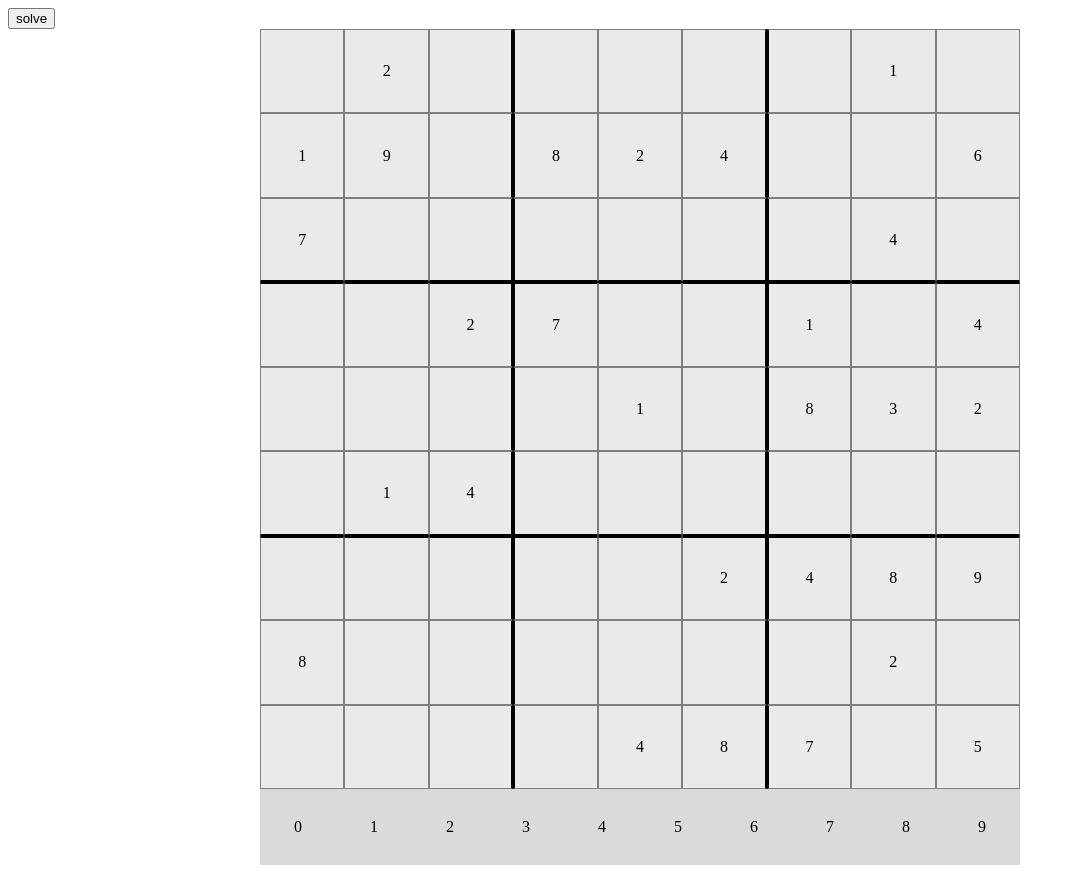
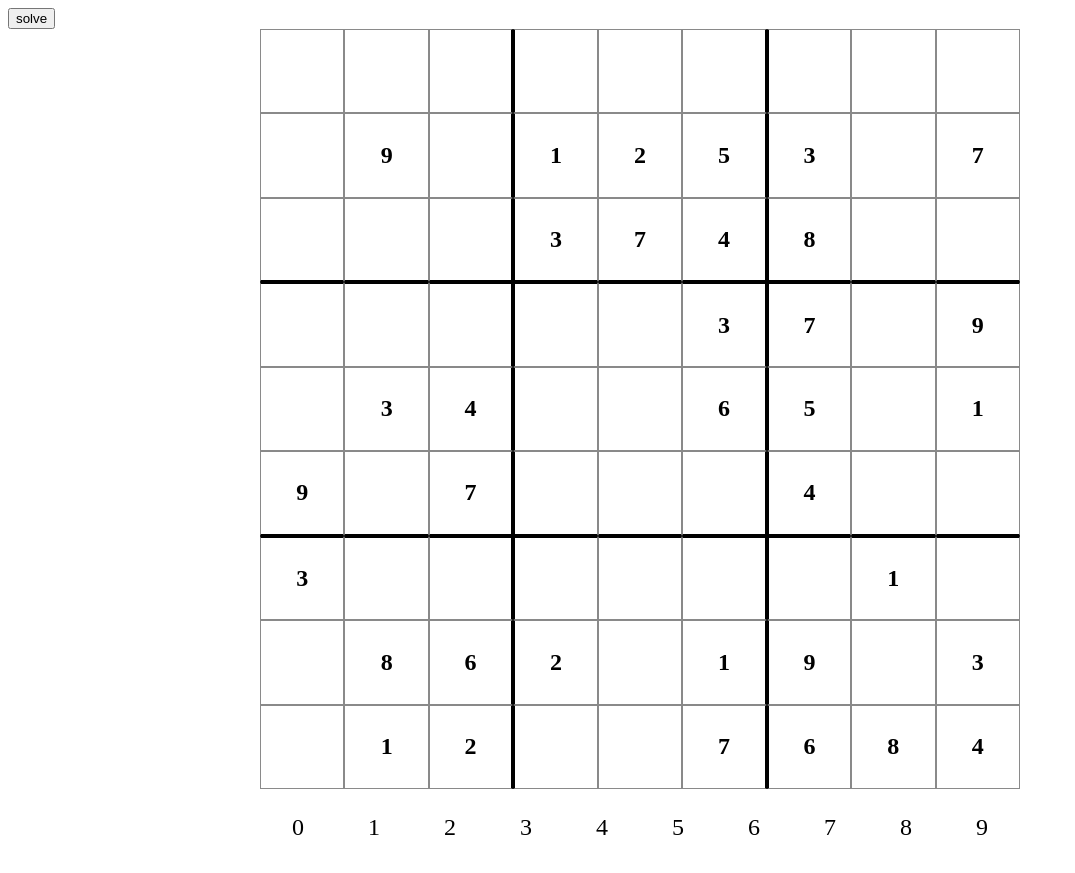
Before and after one commit to Kuba429/sudoku, a React (Vite) app: page / in a window 1280 px wide. Shown: the whole page, without its empty margins (0-1075 px from the left). Built offline with nearby package versions, Linux system fonts and the light colour scheme.

Commit message:
more colors (not finished)

```diff
--- a/src/components/Board.tsx
+++ b/src/components/Board.tsx
@@ -41,7 +41,7 @@ export function getBoard() {
 	)!;
 	// shuffle the board
 	const flatBoard = board.flat();
-	const SHUFFLES = 50;
+	const SHUFFLES = 20;
 	for (let i = 0; i < SHUFFLES; i++) {
 		// get 0th, 3rd or 6th column or row
 		const p1 = Math.floor(Math.random() * 3) * 3;
@@ -71,7 +71,7 @@ export function getBoard() {
 			else if (c.value === target2) c.value = target1;
 		});
 	}
-	const SET_CELLS = 30;
+	const SET_CELLS = 35;
 	// make SET_CELLS unchangeable
 	for (let i = 0; i < SET_CELLS; ) {
 		const idx = Math.floor(Math.random() * flatBoard.length);
--- a/src/components/Cell.tsx
+++ b/src/components/Cell.tsx
@@ -41,6 +41,7 @@ function getCellClasses(
 	if (x === 3 || x === 6) classes.push("border-left");
 	if (y === 3 || y === 6) classes.push("border-top");
 	if (y === 2 || y === 5) classes.push("border-bottom");
+	if (!cell.canChange) classes.push("set");
 	if (commonZone.findIndex((c) => c.x === x && c.y === y) !== -1)
 		classes.push("common-zone");
 	if (invalid.findIndex((c) => c.x === x && c.y === y) !== -1)
--- a/src/index.scss
+++ b/src/index.scss
@@ -1,7 +1,19 @@
+:root {
+	--board-bg: #ffffff;
+	--contrast: #000000;
+	--border: #00000075;
+	--border-active: #000000;
+	--border-edge: #000000;
+	--accent: #2176ae;
+	--active-bg: #d7eeff;
+	--common-bg: #d7eeff;
+	--invalid: #fe6666;
+	--invalid-light: #fe8888;
+}
 .board {
 	width: 95vmin;
 	height: 95vmin;
-	background-color: #eaeaea;
+	background-color: var(--board-bg);
 	margin: auto;
 	display: grid;
 	grid-template-rows: repeat(9, 1fr);
@@ -13,37 +25,50 @@
 	display: flex;
 	justify-content: center;
 	align-items: center;
-	border: 1px #00000075 solid;
+	border: 1px var(--border) solid;
+	font-size: 1.5rem;
 	cursor: default;
-	&.common-zone:not(.active) {
-		background-color: #dddddd;
+	color: var(--accent);
+	transition: ease all 0.1s;
+	&.common-zone:not(.active, .invalid) {
+		background-color: var(--common-bg);
 	}
 	&.active {
-		background-color: #cbcbcb;
-		border: 2px #000000 solid;
+		background-color: var(--active-bg);
+		transform: scale(110%);
+		border: 2px var(--border-active) solid;
+		color: var(--contrast);
 	}
 	&.border-right {
-		border-right: 2px solid black;
+		border-right: 2px solid var(--border-edge);
 	}
 	&.border-left {
-		border-left: 2px solid black;
+		border-left: 2px solid var(--border-edge);
 	}
 	&.border-top {
-		border-top: 2px solid black;
+		border-top: 2px solid var(--border-edge);
 	}
 	&.border-bottom {
-		border-bottom: 2px solid black;
+		border-bottom: 2px solid var(--border-edge);
 	}
-	&.invalid {
-		background-color: red !important; // TODO fix
+	&.invalid:not(.active) {
+		background-color: var(--invalid);
+		&.set {
+			background-color: var(--invalid);
+		}
+	}
+	&.set {
+		font-weight: bold;
+		color: var(--contrast);
 	}
 }
 
 .keyboard {
 	width: 95vmin;
-	background-color: #dadada;
+	background-color: var(--board-bg);
 	margin: auto;
 	display: flex;
+	font-size: 1.5rem;
 	& div {
 		width: 100%;
 		aspect-ratio: 1 / 1;
```
